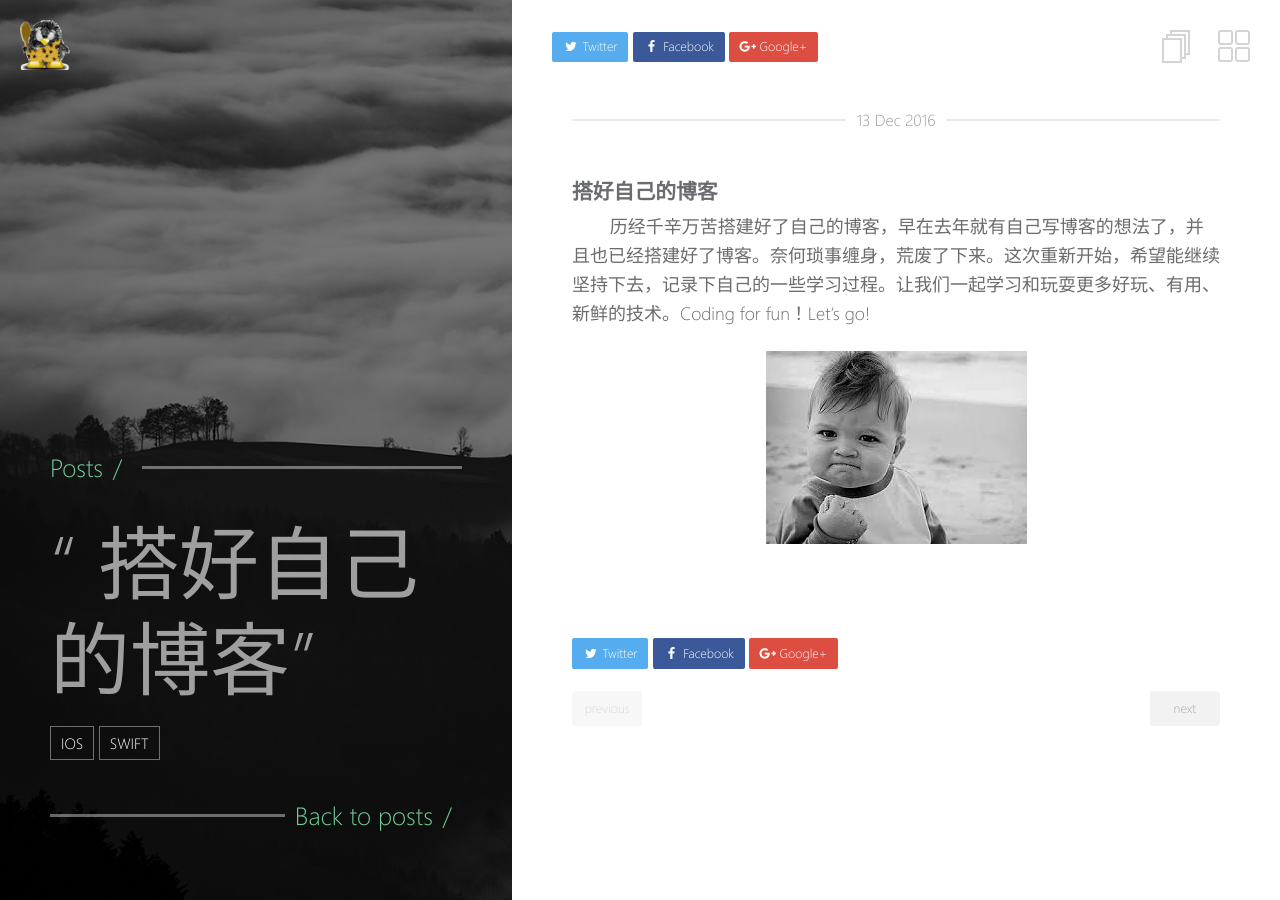
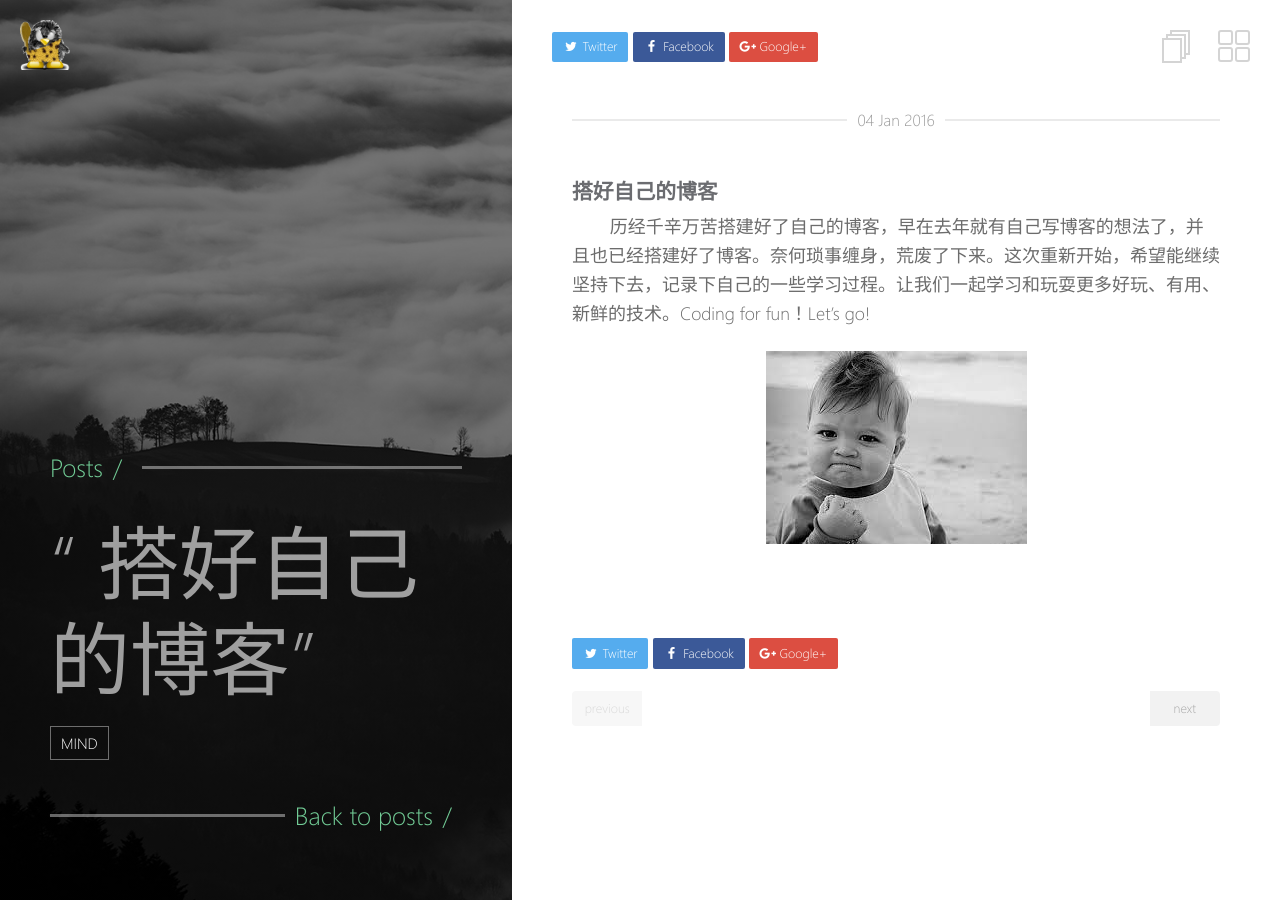
Before and after one commit to zhaoyunyi/zhaoyunyi.github.io, a Jekyll site: the page built from _posts/2016-1-4-搭好自己的博客.md, in a window 1280 px wide. Built offline with Jekyll 4.4.1, drawn with Linux system fonts in a browser that asks for light colours.

Commit message:
修改“搭好自己的博客” 时间

```diff
--- a/_posts/2016-1-4-搭好自己的博客.md
+++ b/_posts/2016-1-4-搭好自己的博客.md
@@ -1,11 +1,10 @@
 ---
 layout: post
 title:  “ 搭好自己的博客”
-date:   2016-12-13
+date:   2016-1-4
 excerpt: " 搭好自己的博客"
 tag:
-- IOS
-- Swift
+- Mind
 ---
 
 ###    搭好自己的博客
```
